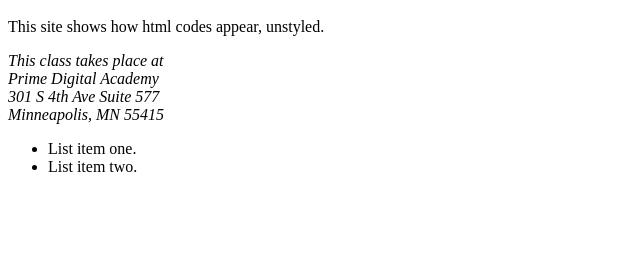
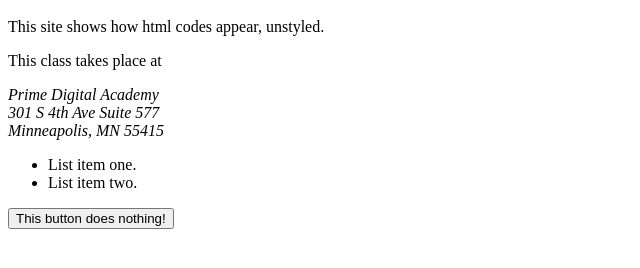
Before and after one commit to cmulry/cmulry.github.io, a plain HTML site: page index.html in a window 1280 px wide. Shown: the part 48-316 px from the top of the page, without its empty margins (0-640 px from the left). Drawn offline with Linux system fonts and the light colour scheme.

Commit message:
Update index.html
add a button that does nothing

```diff
--- a/index.html
+++ b/index.html
@@ -10,8 +10,9 @@
 
   <p>This site shows how html codes appear, unstyled.</p>
 
+  <p>This class takes place at</p>
+
   <address>
-    This class takes place at<br />
     Prime Digital Academy<br />
     301 S 4th Ave Suite 577<br />
     Minneapolis, MN 55415
@@ -22,7 +23,7 @@
     <li>List item two.</li>
   </ul>
 
-
+<button type="button">This button does nothing!</button>
 
 
 
```
